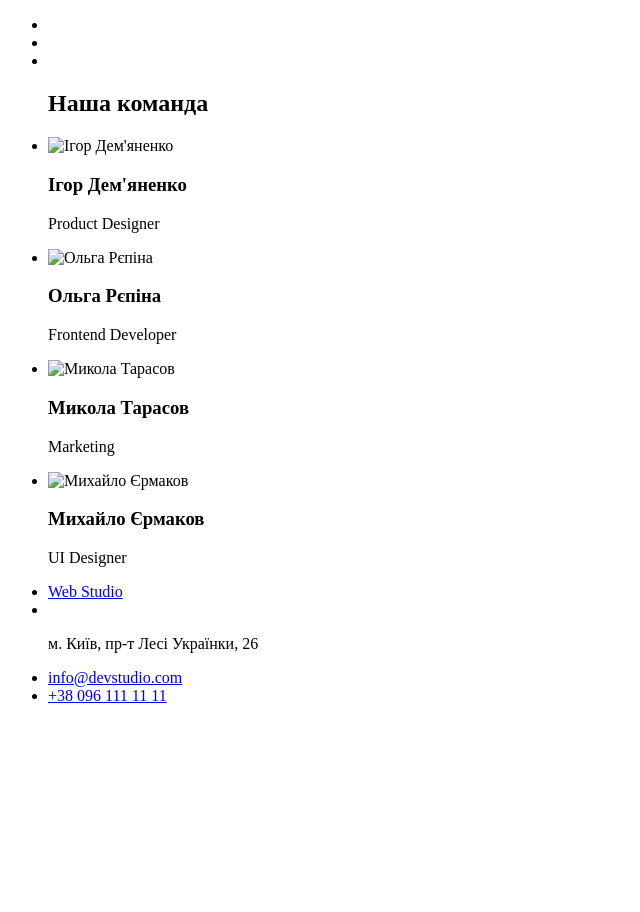
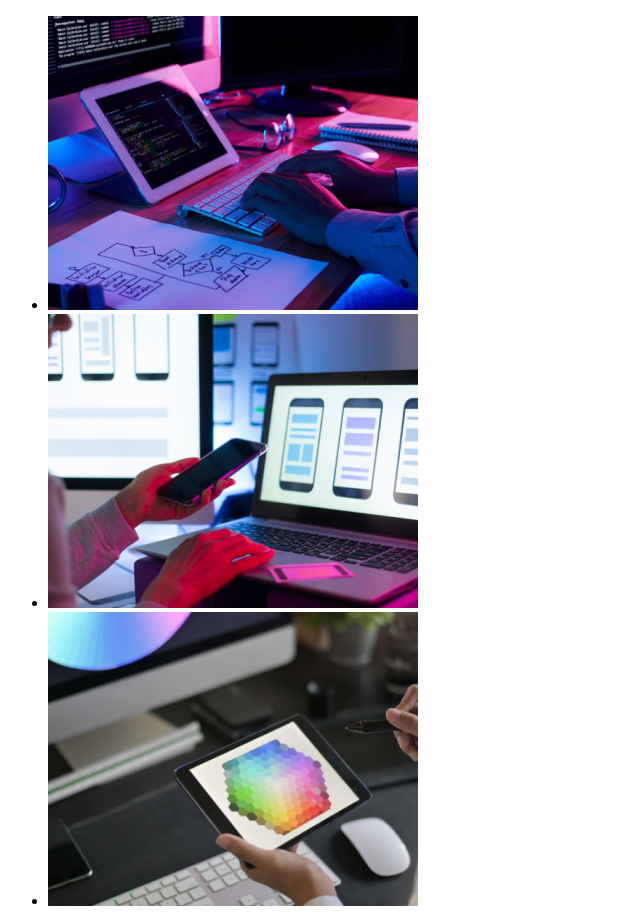
Before and after one commit to VladimirMV/goit-markup-hw-01, a plain HTML site: page index.html in a window 1280 px wide. Shown: the part 702-1614 px from the top of the page, without its empty margins (0-640 px from the left). Before the commit the page ends 1423 px from the top, so only its background shows below. Drawn offline with Linux system fonts and the light colour scheme; the site is published under a folder, as on GitHub Pages, so addresses that start at the root find nothing.

Commit message:
переименованы  фото

```diff
--- a/index.html
+++ b/index.html
@@ -56,9 +56,9 @@
       <section>
         <h2>Чим ми займаємося</h2>
         <ul>
-          <li> <a href=""> <img src="/img/img1.png" alt="" width="370" ></a></li>
-          <li> <a href=""> <img src="/img/img2.png" alt="" width="370" ></a></li>
-          <li> <a href=""> <img src="/img/img3.png" alt="" width="370" ></a></li>
+          <li> <a href=""> <img src="./img/img1.png" alt="" width="370" ></a></li>
+          <li> <a href=""> <img src="./img/img2.png" alt="" width="370" ></a></li>
+          <li> <a href=""> <img src="./img/img3.png" alt="" width="370" ></a></li>
         </ul>
       </section>
       <!-- Наша команда-->
@@ -66,22 +66,22 @@
         <ul>
           <h2>Наша команда</h2>
           <li>
-            <img src="/img/Ігор Дем'яненко.jpg" alt="Ігор Дем'яненко" width="270">
+            <img src="./img/Ігор Дем'яненко.jpg" alt="Ігор Дем'яненко" width="270">
             <h3>Ігор Дем'яненко</h3>
             <p>Product Designer</p>
           </li>
           <li>
-            <img src="/img/Ольга Рєпіна.jpg" alt="Ольга Рєпіна" width="270">
+            <img src="./img/Ольга Рєпіна.jpg" alt="Ольга Рєпіна" width="270">
             <h3>Ольга Рєпіна</h3>
             <p>Frontend Developer</p>
           </li>
           <li>
-            <img src="/img/Микола Тарасов.jpg" alt="Микола Тарасов" width="270">
+            <img src="./img/Микола Тарасов.jpg" alt="Микола Тарасов" width="270">
             <h3>Микола Тарасов</h3>
             <p>Marketing</p>
           </li>
           <li>
-            <img src="/img/Михайло Єрмаков.jpg" alt="Михайло Єрмаков" width="270">
+            <img src="./img/Михайло Єрмаков.jpg" alt="Михайло Єрмаков" width="270">
             <h3>Михайло Єрмаков</h3>
             <p>UI Designer</p>
           </li>
```
